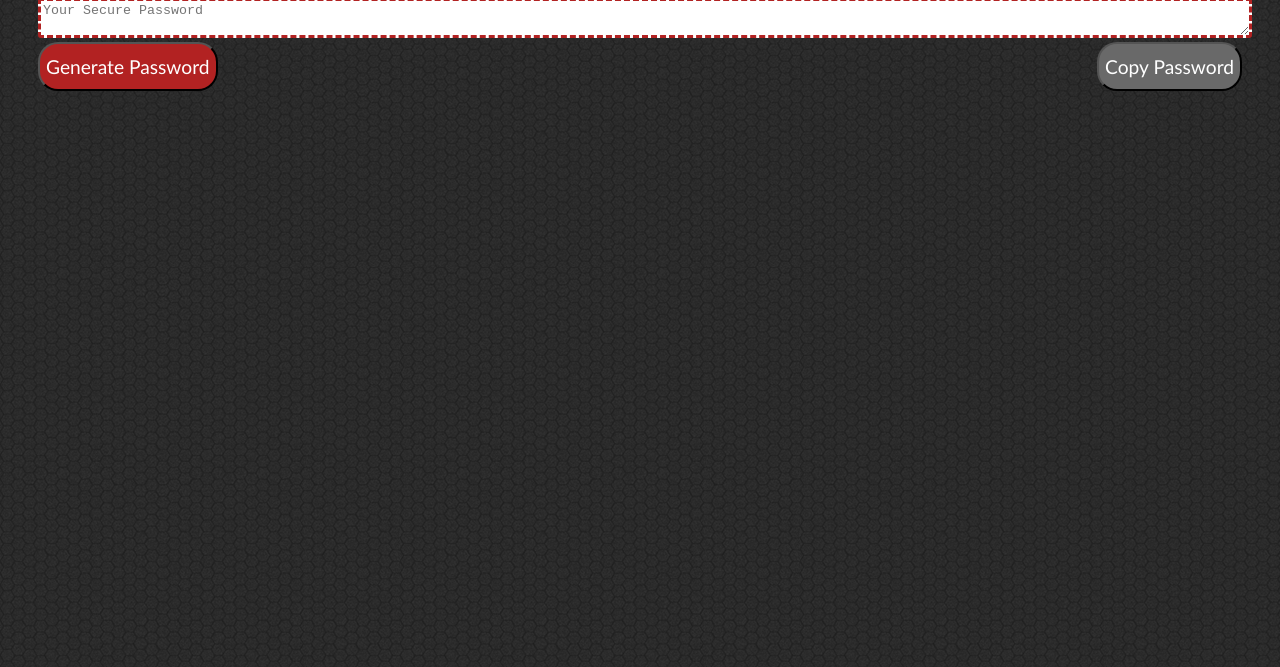
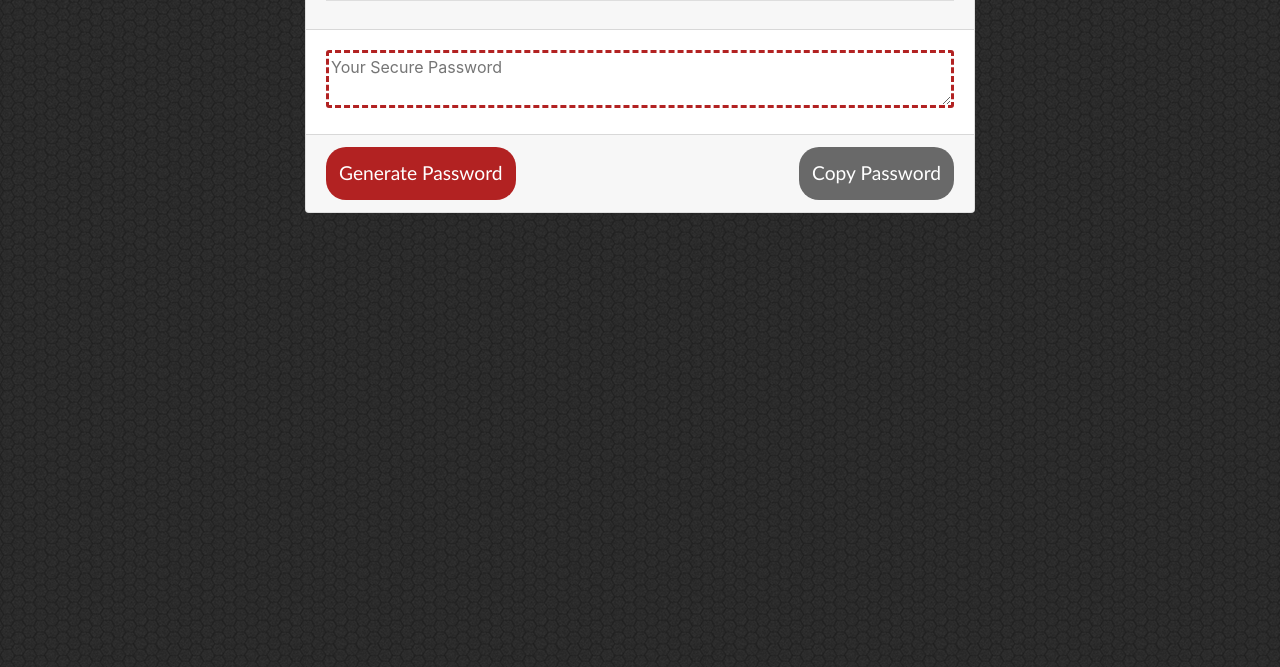
Before and after one commit to Lpmartinez1109/Password_Generator, a plain HTML site: page index.html in a window 1280 px wide. Shown: the part 133-800 px from the top of the page. Drawn offline with nearby package versions, Linux system fonts and the light colour scheme.

Commit message:
Added div container, div row and column to index.html file. Added link to bootstrap for css uses:

```diff
--- a/index.html
+++ b/index.html
@@ -1,13 +1,20 @@
 <!DOCTYPE html>
 <html lang="en">
+
 <head>
   <meta charset="UTF-8">
   <meta name="viewport" content="width=device-width, initial-scale=1.0">
   <meta http-equiv="X-UA-Compatible" content="ie=edge">
   <title>Password Generator</title>
+  <link rel="stylesheet" href="https://stackpath.bootstrapcdn.com/bootstrap/4.1.0/css/bootstrap.min.css"
+    integrity="sha384-9gVQ4dYFwwWSjIDZnLEWnxCjeSWFphJiwGPXr1jddIhOegiu1FwO5qRGvFXOdJZ4" crossorigin="anonymous">
   <link rel="stylesheet" href="style.css">
 </head>
+
 <body>
+  <div class="container">
+    <div class="row">
+      <div class="col-lg-8 col-sm-12 mx-auto">
         <div class="wrapper">
           <header>
             <h1>Password Generator</h1>
@@ -15,21 +22,23 @@
           <div class="card">
             <div class="card-header">
               <h2>Generate a Password</h2>
+              <hr>
             </div>
             <div class="card-body">
-          <textarea
-            readonly
-            id="password"
-            placeholder="Your Secure Password"
-            aria-label="Generated Password"
-          ></textarea>
+              <textarea readonly id="password" placeholder="Your Secure Password"
+                aria-label="Generated Password"></textarea>
             </div>
+
             <div class="card-footer">
               <button onclick="generate()" id="generate" class="btn">Generate Password</button>
-          <button onclick="copyPassword()" id="copyPassword" class = "btn" >Copy Password</button>
+              <button onclick="copyPassword()" id="copyPassword" class="btn">Copy Password</button>
+            </div>
+          </div>
+        </div>
       </div>
     </div>
   </div>
   <script src="script.js"></script>
 </body>
+
 </html>
```
Lines whose indentation alone changed are shown as unchanged.
